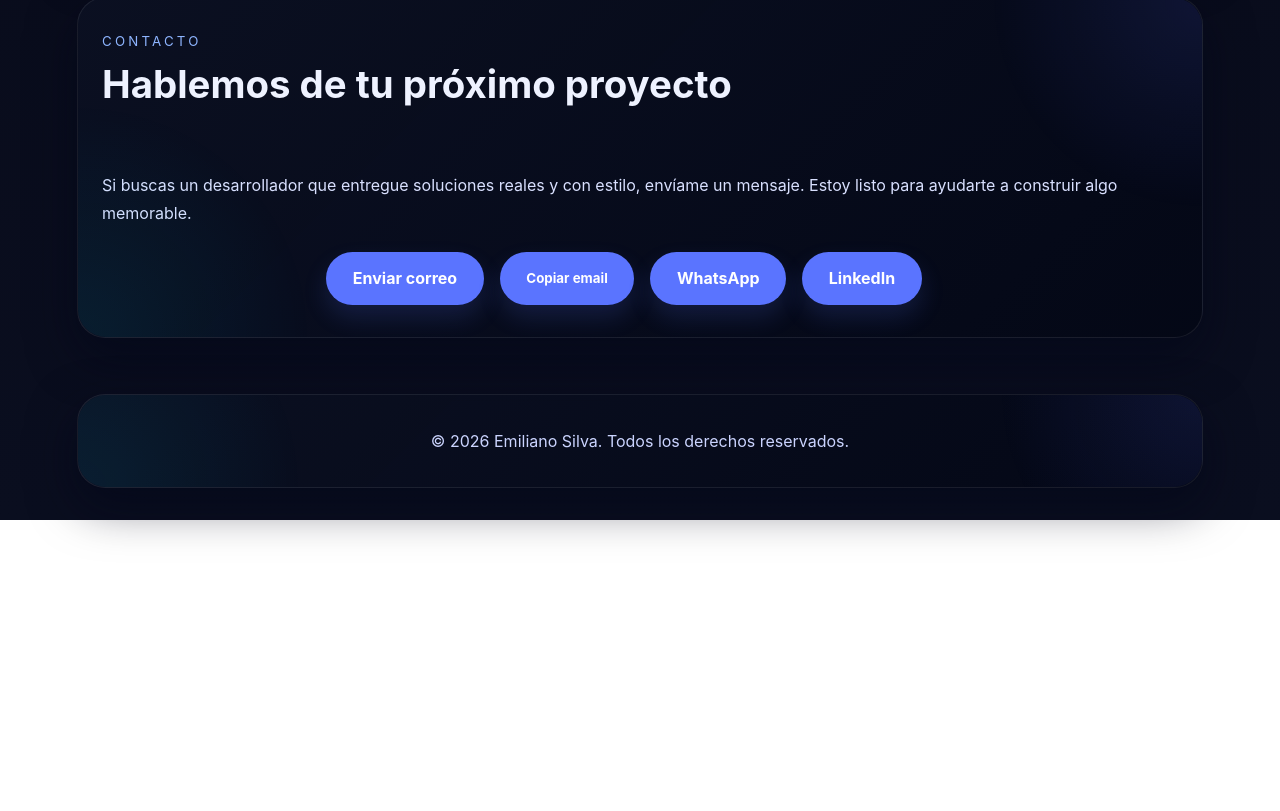
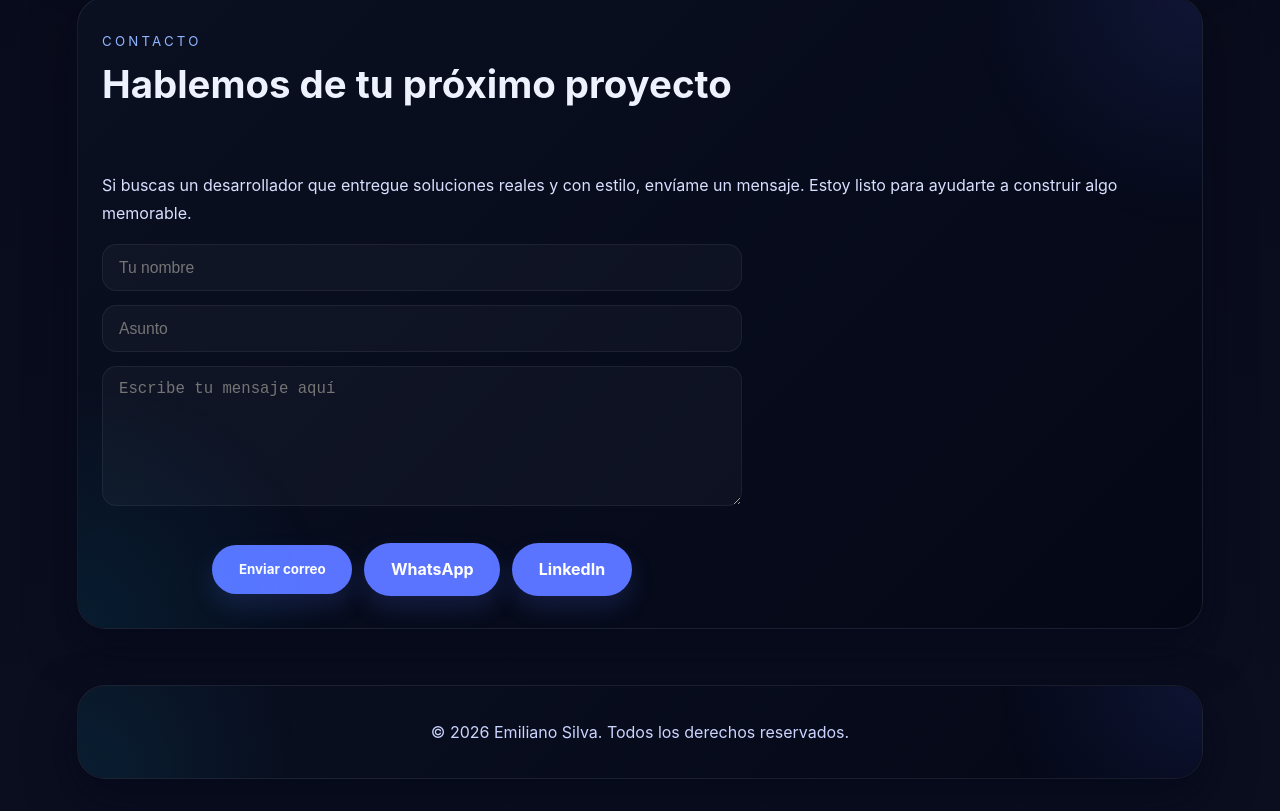
Before and after one commit to emi-silva/PORTFOLIO-EMILIANO-SILVA, a React (Vite) app: page / in a window 1280 px wide. Shown: the part 1829-2640 px from the top of the page. Before the commit the page ends 2349 px from the top, so only its background shows below. Built offline with nearby package versions, Linux system fonts and the light colour scheme.

Commit message:
Guardar: cambios antes de reiniciar PC

```diff
--- a/package.json
+++ b/package.json
@@ -10,6 +10,7 @@
     "preview": "vite preview"
   },
   "dependencies": {
+    "@emailjs/browser": "^3.12.1",
     "react": "^19.2.6",
     "react-dom": "^19.2.6"
   },
--- a/src/App.css
+++ b/src/App.css
@@ -408,6 +408,7 @@ p {
   display: flex;
   flex-direction: column;
   gap: 1.2rem;
+  height: 100%;
   transition: transform 0.25s ease, border-color 0.25s ease, background 0.25s ease;
 }
 
@@ -440,6 +441,11 @@ p {
 .project-card p {
   color: #c5d0ff;
   line-height: 1.8;
+}
+
+/* Empuja el botón 'Ver más' hacia el fondo de la tarjeta para alinear todos */
+.project-card .button {
+  margin-top: auto;
 }
 
 .contact {
@@ -490,6 +496,51 @@ p {
   margin-top: 1.25rem;
   text-align: center;
   color: #cbd4ff;
+}
+
+/* Contact form styles */
+.contact-form {
+  display: flex;
+  flex-direction: column;
+  gap: 0.85rem;
+  max-width: 640px;
+  margin-top: 1rem;
+}
+
+.input,
+.textarea {
+  width: 100%;
+  padding: 0.85rem 1rem;
+  border-radius: 0.9rem;
+  border: 1px solid rgba(255,255,255,0.06);
+  background: rgba(255,255,255,0.03);
+  color: #eef2ff;
+  font-size: 0.98rem;
+  outline: none;
+  transition: box-shadow 0.18s ease, transform 0.12s ease;
+}
+
+.input:focus,
+.textarea:focus {
+  box-shadow: 0 6px 18px rgba(90,116,255,0.08);
+  transform: translateY(-2px);
+  border-color: rgba(90,116,255,0.35);
+}
+
+.textarea {
+  min-height: 140px;
+  resize: vertical;
+}
+
+.contact-actions { /* slightly adjust spacing for form buttons */
+  display: flex;
+  gap: 0.75rem;
+  align-items: center;
+}
+
+.button[disabled] {
+  opacity: 0.65;
+  pointer-events: none;
 }
 
 .footer {
--- a/src/components/Contact.jsx
+++ b/src/components/Contact.jsx
@@ -1,24 +1,72 @@
-import { useState } from 'react';
+import { useState, useEffect } from 'react';
+import emailjs from '@emailjs/browser';
 
 export default function Contact() {
-  const [contactStatus, setContactStatus] = useState('');
   const email = 'emilianosilva25@gmail.com';
+  const [name, setName] = useState('');
+  const [subject, setSubject] = useState('');
+  const [message, setMessage] = useState('');
+  const [status, setStatus] = useState(null); // 'sending' | 'success' | 'error'
+  const [errorMsg, setErrorMsg] = useState('');
 
-  const handleEmailClick = (event) => {
-    event.preventDefault();
-    window.location.href = `mailto:${email}`;
-    setTimeout(() => {
-      setContactStatus('Si no se abre el cliente de correo, usa el botón de copiar email.');
-    }, 300);
+  // Replace these with your EmailJS data or set env vars VITE_EMAILJS_* in .env
+  const SERVICE_ID = import.meta.env.VITE_EMAILJS_SERVICE_ID || 'your_service_id';
+  const TEMPLATE_ID = import.meta.env.VITE_EMAILJS_TEMPLATE_ID || 'your_template_id';
+  const PUBLIC_KEY = import.meta.env.VITE_EMAILJS_PUBLIC_KEY || 'your_public_key';
+
+  useEffect(() => {
+    // Inicializa EmailJS si configuraste la public key
+    if (PUBLIC_KEY && !PUBLIC_KEY.includes('your_')) {
+      try {
+        emailjs.init(PUBLIC_KEY);
+      } catch (err) {
+        console.warn('Error inicializando EmailJS', err);
+      }
+    }
+  }, []);
+
+  const sendWithEmailJS = async () => {
+    setStatus('sending');
+    const templateParams = {
+      from_name: name || 'Anon',
+      subject: subject || 'Contacto desde portfolio',
+      message: message || '',
+      to_email: email,
     };
 
-  const handleCopyEmail = async () => {
+    console.log('EmailJS: intentanto enviar', { SERVICE_ID, TEMPLATE_ID, PUBLIC_KEY, templateParams });
+
     try {
-      await navigator.clipboard.writeText(email);
-      setContactStatus('Email copiado al portapapeles.');
-    } catch (error) {
-      setContactStatus(`Copia manualmente: ${email}`);
+      // Si inicializaste con init, no es necesario pasar PUBLIC_KEY aquí
+      if (PUBLIC_KEY && !PUBLIC_KEY.includes('your_')) {
+        await emailjs.send(SERVICE_ID, TEMPLATE_ID, templateParams);
+      } else {
+        // En caso de que no inicialices, se puede pasar la public key como fallback
+        await emailjs.send(SERVICE_ID, TEMPLATE_ID, templateParams, PUBLIC_KEY);
       }
+      setStatus('success');
+      setName('');
+      setSubject('');
+      setMessage('');
+    } catch (err) {
+      console.error('EmailJS error:', err);
+      // extraer mensaje de error si existe
+      const msg = err && (err.text || err.message || JSON.stringify(err)) || 'Error desconocido';
+      setErrorMsg(msg);
+      setStatus('error');
+    }
+  };
+
+  const buildMailto = () => {
+    const mailSubject = subject || 'Contacto desde portfolio';
+    const bodyLines = [];
+    if (name) bodyLines.push(`Nombre: ${name}`);
+    if (message) bodyLines.push('');
+    if (message) bodyLines.push(message);
+    bodyLines.push('');
+    bodyLines.push('Enviado desde mi portfolio');
+    const body = encodeURIComponent(bodyLines.join('\n'));
+    return `mailto:${email}?subject=${encodeURIComponent(mailSubject)}&body=${body}`;
   };
 
   return (
@@ -35,17 +83,45 @@ export default function Contact() {
             envíame un mensaje. Estoy listo para ayudarte a construir algo
             memorable.
           </p>
+
+          <form
+            className="contact-form"
+            onSubmit={async (e) => {
+              e.preventDefault();
+              // Si no configuraste EmailJS, usar mailto como fallback
+              if (SERVICE_ID.includes('your_') || TEMPLATE_ID.includes('your_')) {
+                window.location.href = buildMailto();
+                return;
+              }
+              await sendWithEmailJS();
+            }}
+          >
+            <input
+              className="input"
+              type="text"
+              placeholder="Tu nombre"
+              value={name}
+              onChange={(e) => setName(e.target.value)}
+            />
+            <input
+              className="input"
+              type="text"
+              placeholder="Asunto"
+              value={subject}
+              onChange={(e) => setSubject(e.target.value)}
+            />
+            <textarea
+              className="textarea"
+              placeholder="Escribe tu mensaje aquí"
+              value={message}
+              onChange={(e) => setMessage(e.target.value)}
+            />
+
             <div className="contact-actions">
-            <a
-              className="button primary"
-              href={`mailto:${email}`}
-              onClick={handleEmailClick}
-            >
-              Enviar correo
-            </a>
-            <button type="button" className="button secondary" onClick={handleCopyEmail}>
-              Copiar email
+              <button className="button primary" type="submit" disabled={status === 'sending'}>
+                {status === 'sending' ? 'Enviando...' : 'Enviar correo'}
               </button>
+
               <a
                 className="button primary"
                 href="https://wa.me/543413916033?text=Hola%20Emiliano%2C%20me%20interesa%20tu%20servicio%20de%20desarrollo%20web"
@@ -63,7 +139,15 @@ export default function Contact() {
                 LinkedIn
               </a>
             </div>
-          {contactStatus && <p className="contact-status">{contactStatus}</p>}
+          </form>
+
+          {status === 'success' && <p className="contact-status">Mensaje enviado correctamente.</p>}
+          {status === 'error' && (
+            <p className="contact-status">Error al enviar. {errorMsg || 'Intenta nuevamente.'}</p>
+          )}
+          {SERVICE_ID.includes('your_') && (
+            <p className="contact-status">EmailJS no está configurado: se usará el cliente de correo como fallback.</p>
+          )}
         </div>
       </div>
     </section>
```
Also changed, not shown: 2 other files (tests, documents, lock files or other folders). Lines whose indentation alone changed are shown as unchanged.
